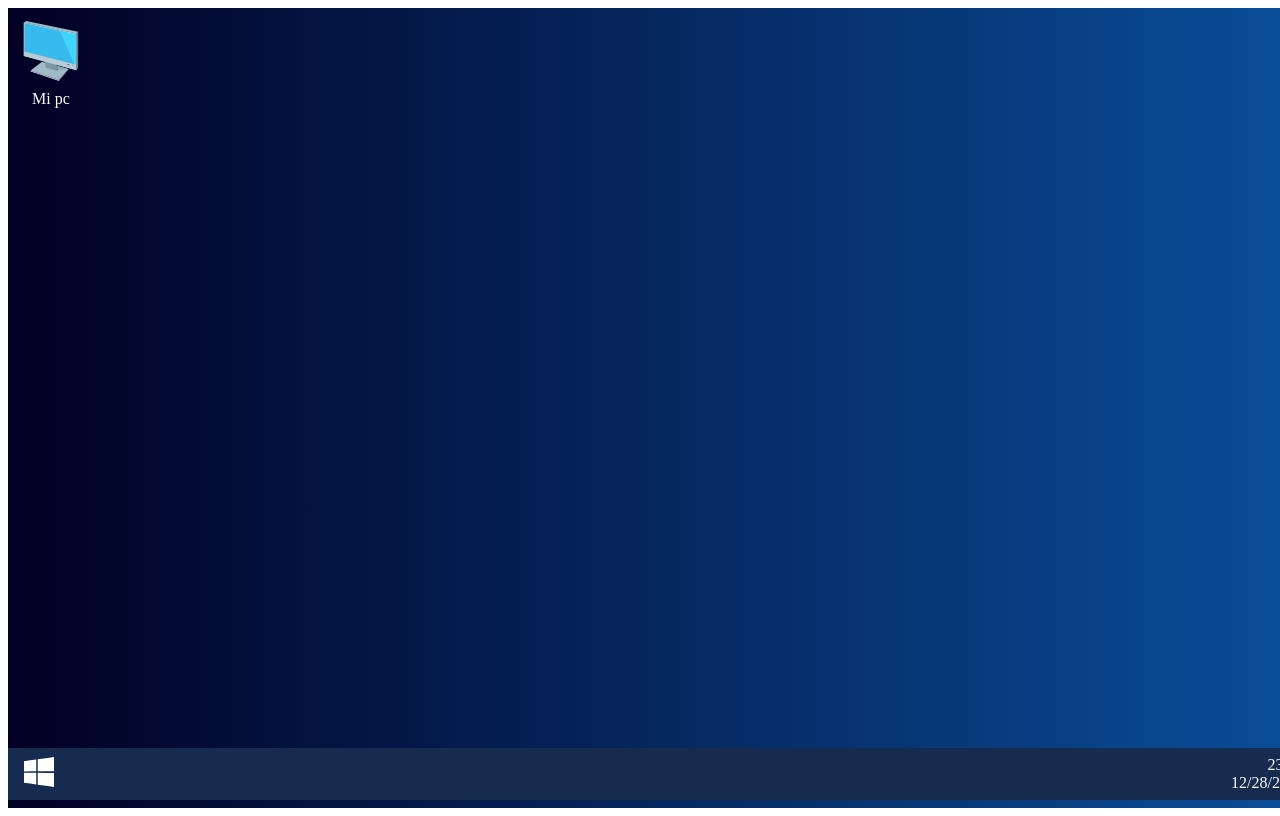
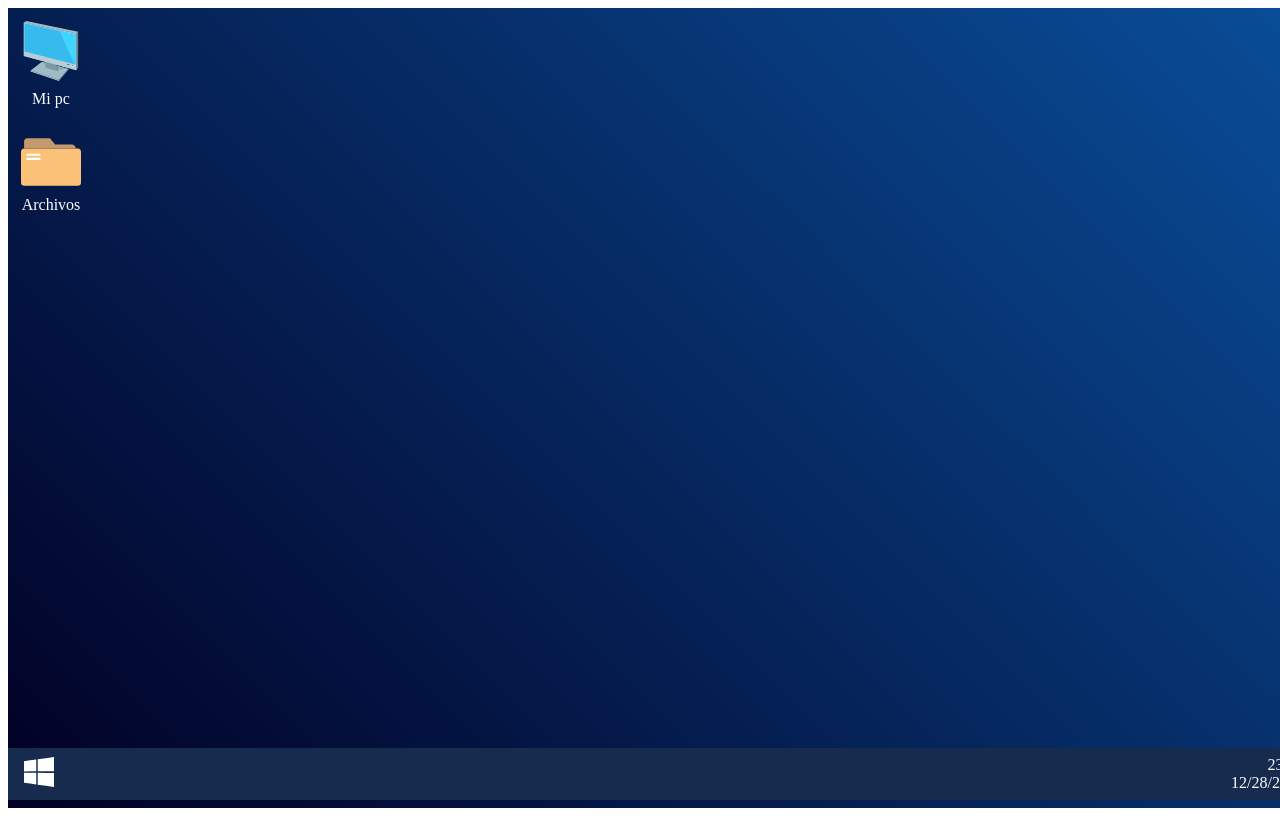
Before and after one commit to oscarmumm/windows-desktop-portfolio, a React (Vite) app: page / in a window 1280 px wide. Built offline with nearby package versions, Linux system fonts and the light colour scheme; the HTML template or start-up script is replaced by a standard one.

Commit message:
lista de programas test

```diff
--- a/src/App.jsx
+++ b/src/App.jsx
@@ -1,15 +1,37 @@
-import './styles/App.css'
-import BarraDeTareas from './components/BarraDeTareas'
-import AccesosDirectosEscritorio from './components/AccesosDirectosEscritorio'
+import "./styles/App.css";
+import BarraDeTareas from "./components/BarraDeTareas";
+import AccesosDirectosEscritorio from "./components/AccesosDirectosEscritorio";
+import {useState} from "react";
+import Window from "./components/Window";
+import ListaDeProgramas from "./components/ListaDeProgramas";
 
 function App() {
+    const [listaProgramasActive, setListaProgramasActive] = useState(false);
+    const [miPcActive, setMiPcActive] = useState(false);
 
-  return (
-    <div className='desktop_app'>
-      <AccesosDirectosEscritorio />
-      <BarraDeTareas />
-    </div>
-  )
+    const abrirMiPc = () => {
+        setMiPcActive(true);
+    };
+
+    const abrirListaProgramas = () => {
+      setListaProgramasActive(true)
+    }
+    const cerrarListaProgramas = () => {
+      setListaProgramasActive(false)
+    }
+
+    return (
+        <div className="desktop_app">
+            <AccesosDirectosEscritorio abrirMiPc={abrirMiPc} />
+            <BarraDeTareas
+                abrirListaProgramas={abrirListaProgramas}
+                cerrarListaProgramas={cerrarListaProgramas}
+                listaProgramasActive={listaProgramasActive}
+            />
+            {miPcActive ? <Window /> : null}
+            {listaProgramasActive ? <ListaDeProgramas /> : null}
+        </div>
+    );
 }
 
-export default App
+export default App;
--- a/src/components/AccesosDirectosEscritorio.jsx
+++ b/src/components/AccesosDirectosEscritorio.jsx
@@ -1,12 +1,30 @@
-import mypc_icon from "../assets/icons/monitor-svgrepo-com.svg";
+import mipc_icon from "../assets/icons/monitor-svgrepo-com.svg";
+import archivos_icon from '../assets/icons/files-folder-svgrepo-com.svg'
 import "../styles/AccesosDirectosEscritorio.css";
 
-const AccesosDirectosEscritorio = () => {
+const AccesosDirectosEscritorio = ({abrirMiPc}) => {
+    const clickEnMiPc = () => {
+        abrirMiPc()
+    }
     return (
         <div className="accesos_directos_escritorio">
             <div className="acceso_directo">
-                <img className="icono_acceso_directo" src={mypc_icon} alt="" />
+                <img
+                    className="icono_acceso_directo"
+                    src={mipc_icon}
+                    alt=""
+                    onClick={clickEnMiPc}
+                />
                 <p className="leyenda_acceso_directo">Mi pc</p>
+            </div>
+            <div className="acceso_directo">
+                <img
+                    className="icono_acceso_directo icono_archivos"
+                    src={archivos_icon}
+                    alt=""
+                    onClick={clickEnMiPc}
+                />
+                <p className="leyenda_acceso_directo">Archivos</p>
             </div>
         </div>
     );
--- a/src/components/BarraDeTareas.jsx
+++ b/src/components/BarraDeTareas.jsx
@@ -1,18 +1,30 @@
-import '../styles/BarraDeTareas.css'
-import logo from '../assets/icons/windows-174-svgrepo-com.svg'
-import FechaYHora from './FechaYHora'
+import "../styles/BarraDeTareas.css";
+import logo from "../assets/icons/windows-174-svgrepo-com.svg";
+import FechaYHora from "./FechaYHora";
 
-const BarraDeTareas = () => {
+const BarraDeTareas = ({
+    listaProgramasActive,
+    cerrarListaProgramas,
+    abrirListaProgramas,
+}) => {
+    const clickEnInicio = () => {
+        listaProgramasActive ? cerrarListaProgramas() : abrirListaProgramas();
+    };
     return (
         <div className="barra_de_tareas">
             <div>
-            <img className='logo' src={logo} alt="" />
+                <img
+                    className="logo"
+                    src={logo}
+                    alt=""
+                    onClick={clickEnInicio}
+                />
             </div>
             <div>
                 <FechaYHora />
             </div>
         </div>
-  )
-}
+    );
+};
 
-export default BarraDeTareas
+export default BarraDeTareas;
--- /dev/null
+++ b/src/components/ListaDeProgramas.jsx
@@ -0,0 +1,7 @@
+import '../styles/ListaDeProgramas.css'
+
+const ListaDeProgramas = () => {
+    return <div className='lista_de_programas'>ListaDeProgramas</div>;
+};
+
+export default ListaDeProgramas;
--- /dev/null
+++ b/src/components/MyPc.jsx
@@ -0,0 +1,5 @@
+const MiPc = () => {
+    return <div>MiPc</div>;
+};
+
+export default MiPc;
--- a/src/components/ProgramsList.jsx
+++ /dev/null
@@ -1,5 +0,0 @@
-const ProgramsList = () => {
-    return <div>ProgramsList</div>;
-};
-
-export default ProgramsList;
--- /dev/null
+++ b/src/components/Window.jsx
@@ -0,0 +1,7 @@
+import '../styles/Window.css'
+
+const Window = () => {
+    return <div className="window">Window</div>;
+};
+
+export default Window;
--- a/src/styles/AccesosDirectosEscritorio.css
+++ b/src/styles/AccesosDirectosEscritorio.css
@@ -9,6 +9,7 @@
     display: flex;
     flex-direction: column;
     align-items: center;
+    margin-bottom: .5rem;
 }
 
 .icono_acceso_directo {
@@ -16,6 +17,10 @@
     cursor: pointer;
 }
 
+.icono_archivos {
+    width: 60px;
+}
+
 .leyenda_acceso_directo {
     margin-top: .25rem;
     color: #fff;
--- a/src/styles/App.css
+++ b/src/styles/App.css
@@ -3,7 +3,7 @@
     height: 100vh;
     background: rgb(2, 0, 36);
     background: linear-gradient(
-        90deg,
+        45deg,
         rgba(2, 0, 36, 1) 0%,
         rgba(9, 77, 152, 1) 100%
     );
--- a/src/styles/BarraDeTareas.css
+++ b/src/styles/BarraDeTareas.css
@@ -8,6 +8,8 @@
     position: fixed;
     bottom: 0;
     width: 100vw;
+    z-index: 3;
+    /* box-shadow: inset 0 0 10px #000; */
 }
 
 .logo {
--- /dev/null
+++ b/src/styles/ListaDeProgramas.css
@@ -0,0 +1,11 @@
+.lista_de_programas {
+    padding: 1rem;
+    position: fixed;
+    bottom: 0;
+    width: 300px;
+    height: 500px;
+    background-color: #162b4e;
+    filter: opacity(55%);
+    z-index: 2;
+    color: #fff;
+}
--- /dev/null
+++ b/src/styles/Window.css
@@ -0,0 +1,5 @@
+.window {
+    width: 200px;
+    height: 200px;
+    background-color: #fff;
+}
```
Also changed, not shown: src/assets/icons/files-folder-svgrepo-com.svg (added). Lines whose indentation alone changed are shown as unchanged.
